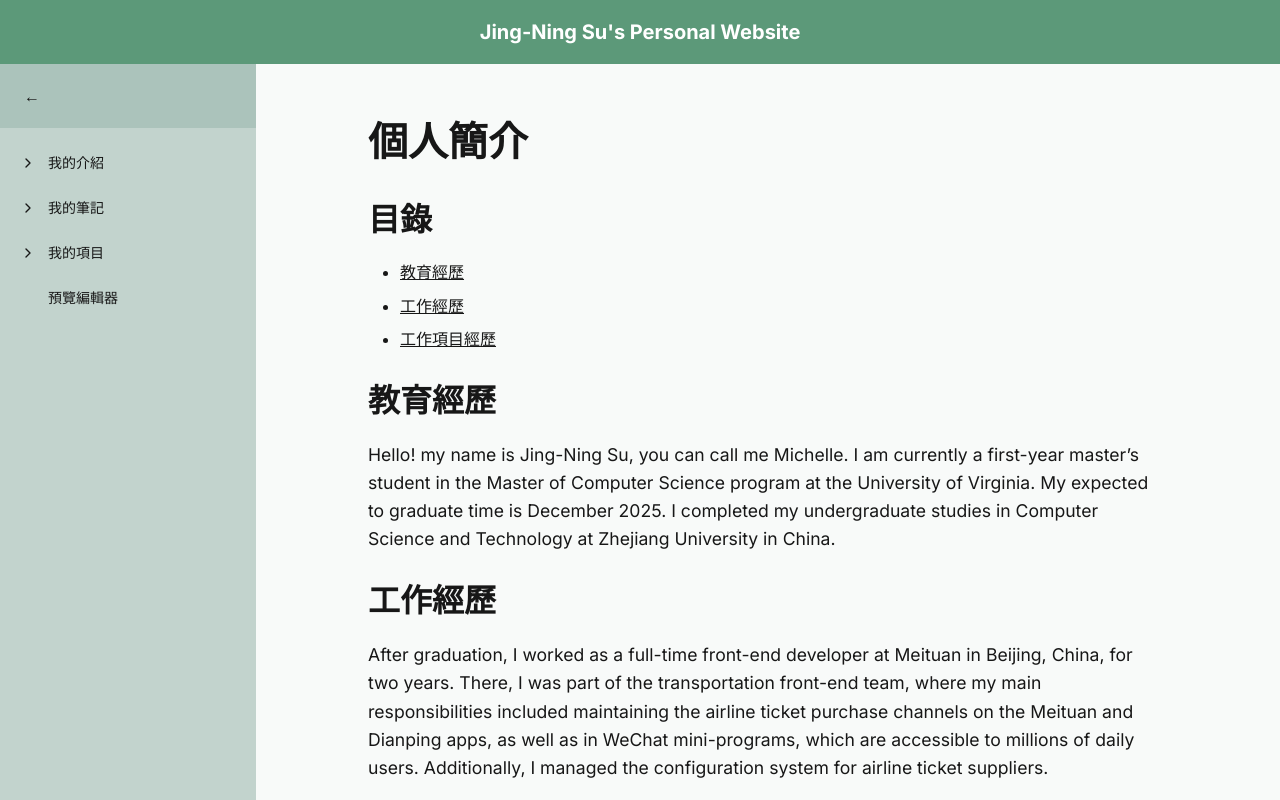
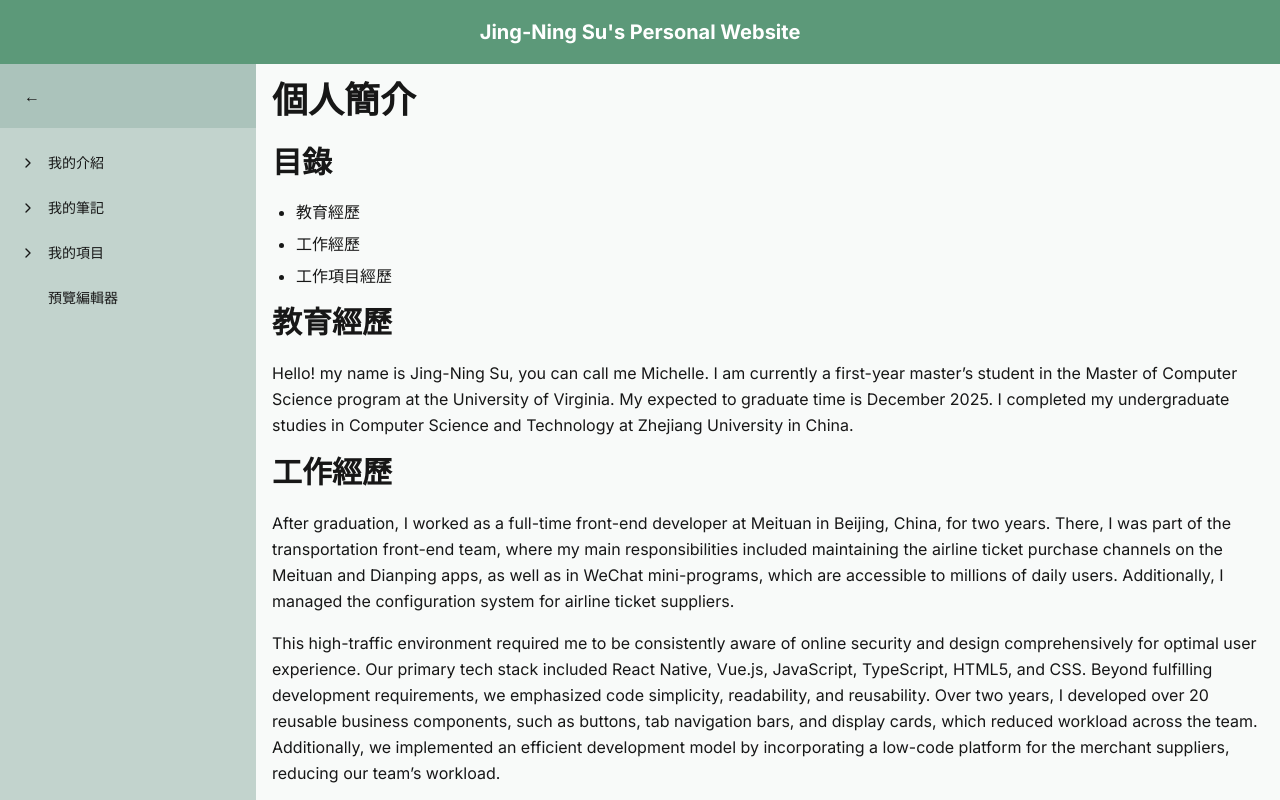
Before and after one commit to dnfollwm07/my-web, a Next.js app: page /personal/aboutme in a window 1280 px wide. Built offline with nearby package versions, Linux system fonts and the light colour scheme.

Commit message:
fix: showing errors

```diff
--- a/app/personal/aboutme/page.tsx
+++ b/app/personal/aboutme/page.tsx
@@ -1,13 +1,13 @@
 import { promises as fs } from 'fs'
 import path from 'path'
-import MDXRenderer from '@/components/mdx-renderer'
+import MDXPage from '@/components/mdx-page'
 
 export default async function AboutMePage() {
   const filePath = path.join(process.cwd(), 'content', 'personal', 'aboutme.mdx')
 
   try {
     const source = await fs.readFile(filePath, 'utf8')
-    return <MDXRenderer source={source} />
+    return <MDXPage source={source} />
   } catch (error) {
     return <div>Page not found</div>
   }
--- a/app/personal/page.tsx
+++ b/app/personal/page.tsx
@@ -1,13 +1,13 @@
 import { promises as fs } from 'fs'
 import path from 'path'
-import MDXRenderer from '@/components/mdx-renderer'
+import MDXPage from '@/components/mdx-page'
 
 export default async function PersonalPage() {
   const filePath = path.join(process.cwd(), 'content', 'personal', 'index.mdx')
 
   try {
     const source = await fs.readFile(filePath, 'utf8')
-    return <MDXRenderer source={source} />
+    return <MDXPage source={source} />
   } catch (error) {
     return <div>Page not found</div>
   }
```
